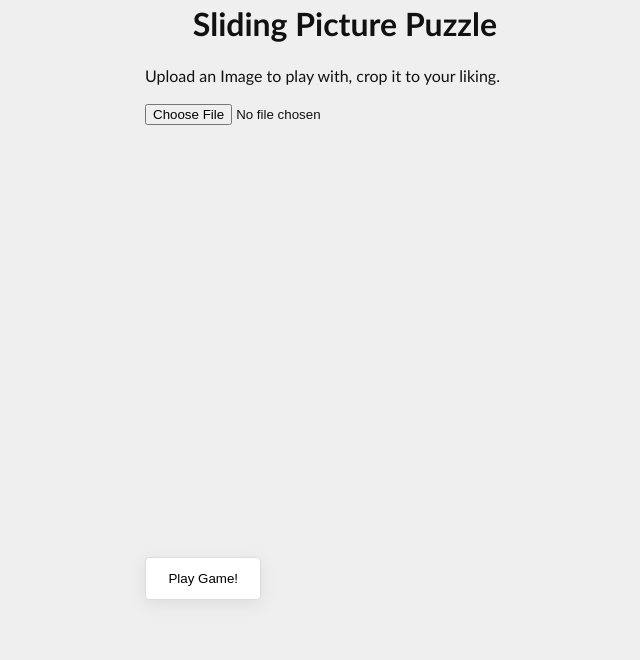
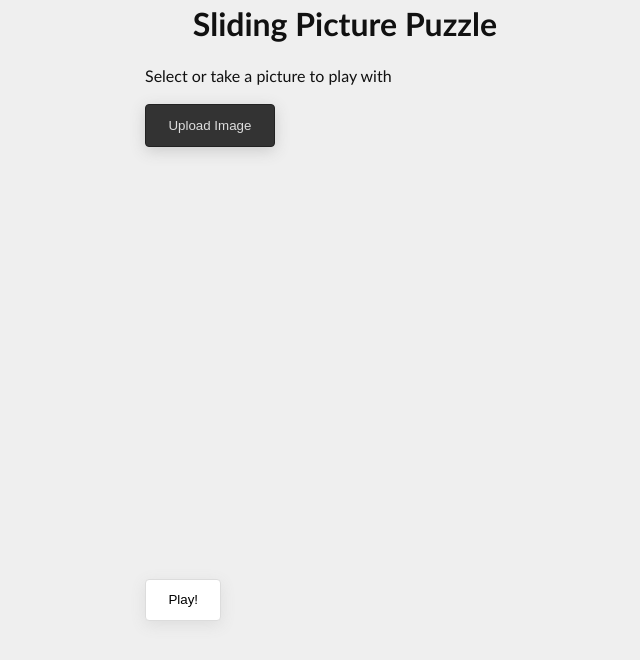
Before and after one commit to adamdgit/puzzle, a React (Vite) app: page / in a window 1280 px wide. Shown: the top 660 px of the page, without its empty margins (295-935 px from the left). Built offline with nearby package versions, Linux system fonts and the light colour scheme.

Commit message:
Hide input element, to replace with  custom button

```diff
--- a/src/components/CroppingTool.tsx
+++ b/src/components/CroppingTool.tsx
@@ -65,11 +65,19 @@ export default function CroppingTool({ setCroppedImage, BOARDSIZE } : {
         };
     }
 
+    function handleClickInput() {
+        imageUploadEl.current?.click();
+    }
+
   return (
     !hideCropper &&
     <>
-        <p>Upload an Image to play with, crop it to your liking.</p>
-        <input type='file' accept='image/png, image/jpeg'
+        <p>Select or take a picture to play with</p>
+        <button className="uploadImgBtn" onClick={handleClickInput}>Upload Image</button>
+        <input
+            style={{display: "none"}}
+            type='file'
+            accept='image/png, image/jpeg'
             onChange={() => handle_file_upload()}
             ref={imageUploadEl}
         />
@@ -90,7 +98,7 @@ export default function CroppingTool({ setCroppedImage, BOARDSIZE } : {
                 />
             )}
         </div>
-        <button className='play-btn' onClick={handle_crop}>Play Game!</button>
+        <button className='play-btn' onClick={handle_crop}>Play!</button>
     </>
   )
 }
```
